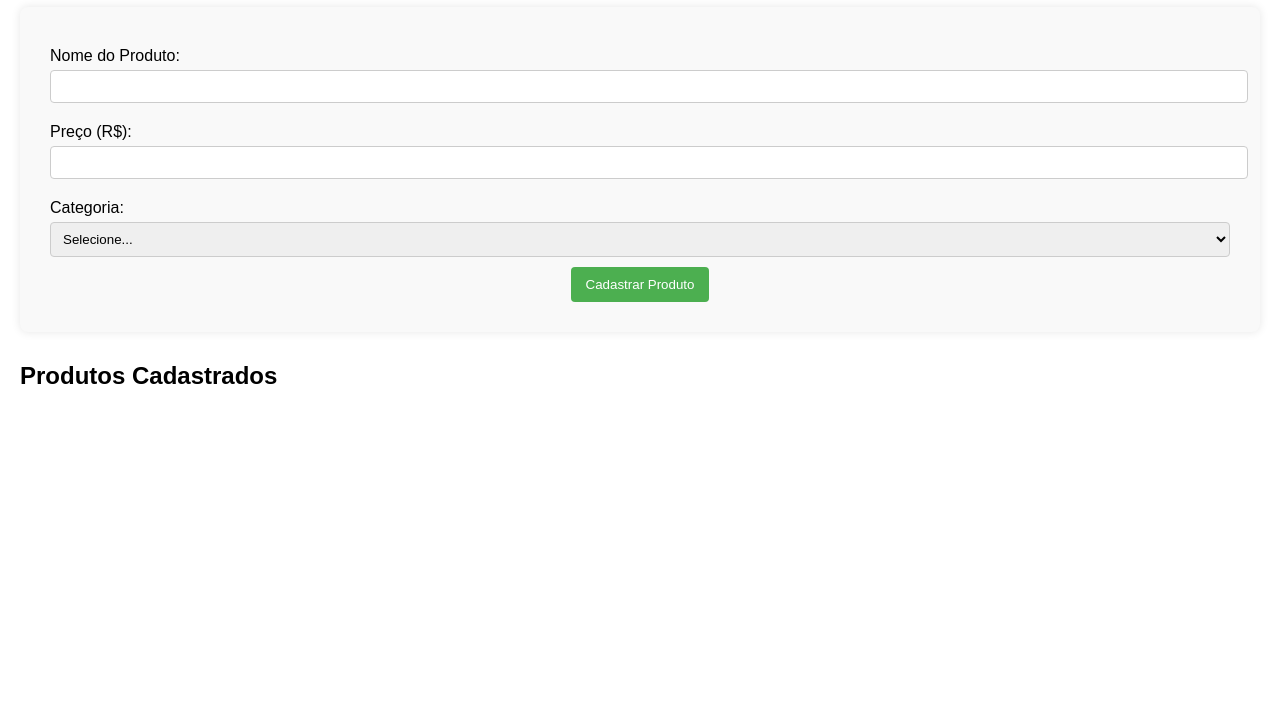
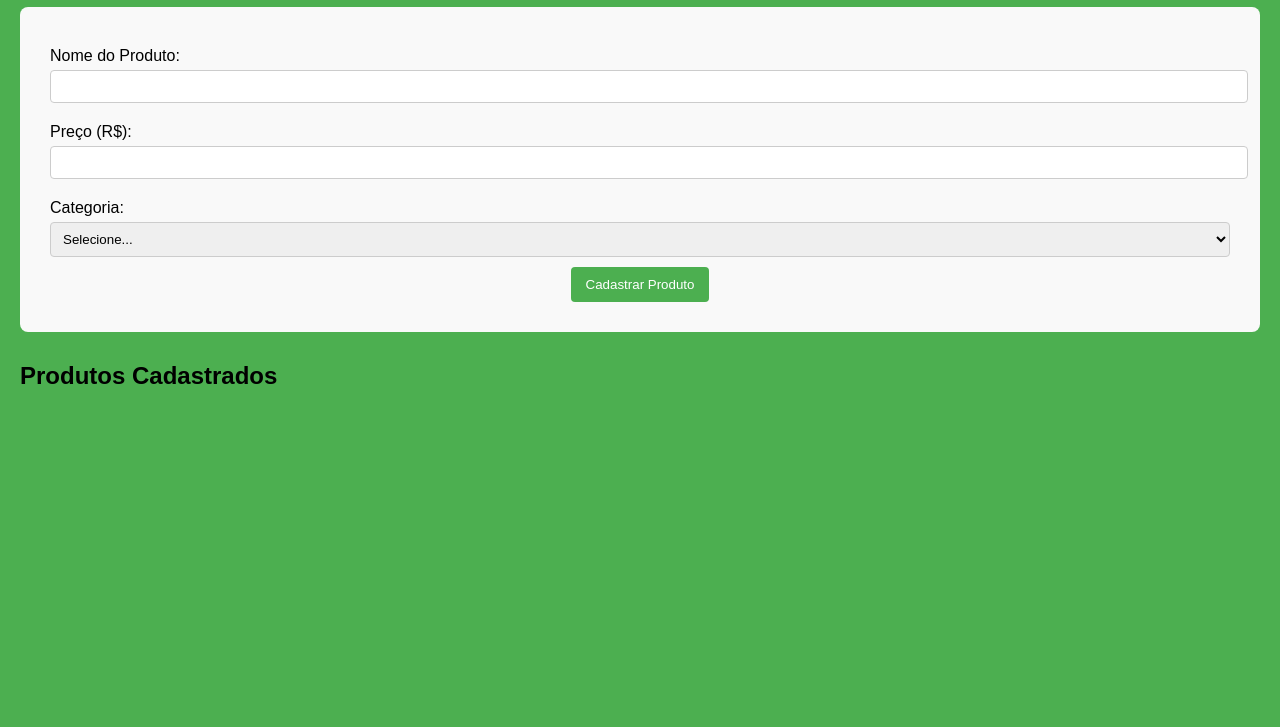
Before and after one commit to Paulimm01/CP3-WebDev, a plain HTML site: page index.html in a window 1280 px wide. Shown: the part 73-800 px from the top of the page. Drawn offline with Linux system fonts and the light colour scheme.

Commit message:
fix: css

```diff
--- a/index.html
+++ b/index.html
@@ -9,6 +9,7 @@
         body {
             font-family: Arial, sans-serif;
             margin: 20px;
+            background-color: #4CAF50;
         }
 
         h1 {
@@ -20,7 +21,6 @@
             padding: 30px;
             background-color: #f9f9f9;
             border-radius: 8px;
-            box-shadow: 0 0 10px rgba(0, 0, 0, 0.1);
         }
 
         label {
@@ -64,6 +64,7 @@
             padding: 8px;
             border-radius: 4px;
             border: 1px solid #ddd;
+            background-color: #ffffff;
         }
 
         #productList li.tecnologia {
```
